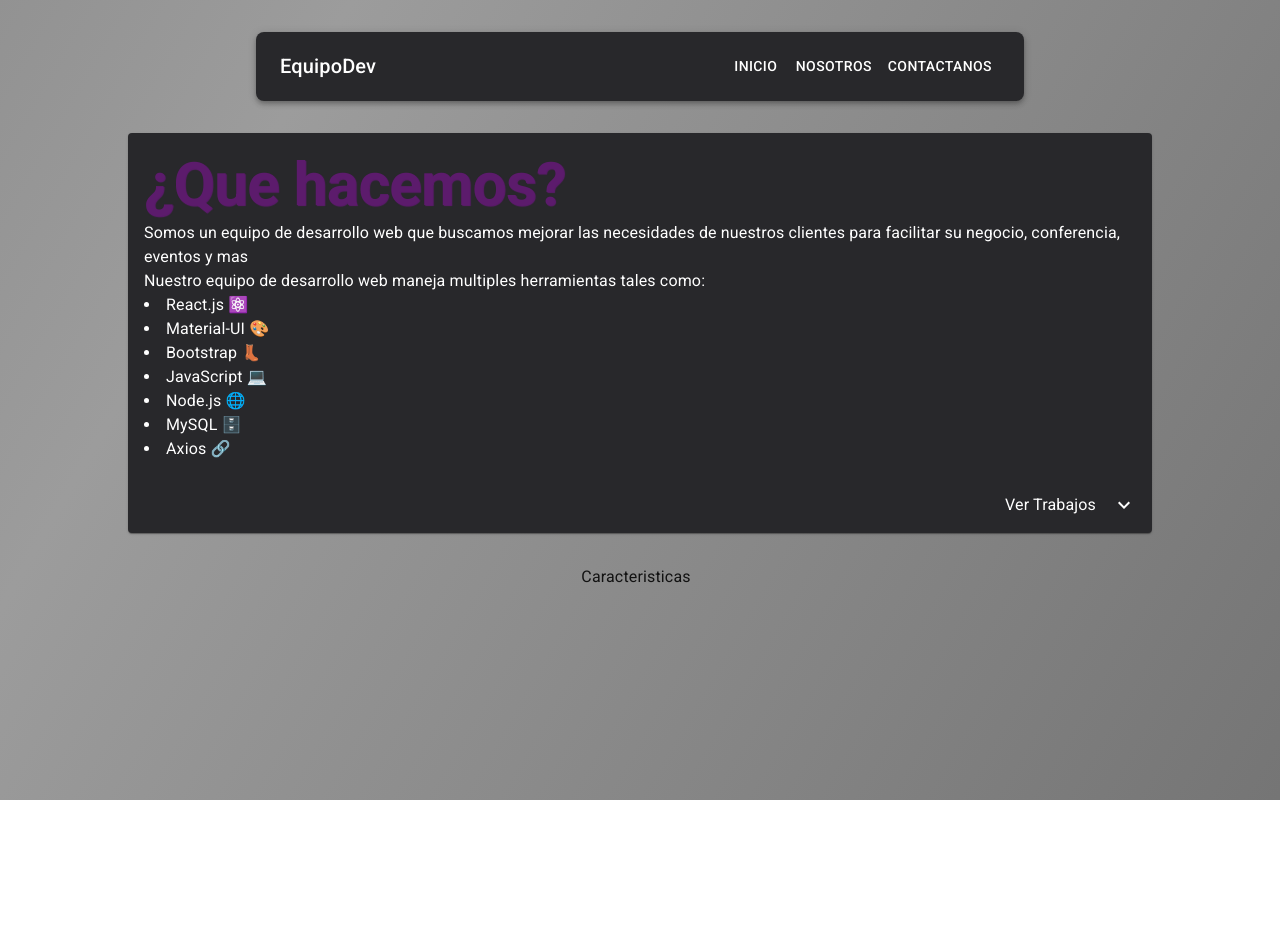
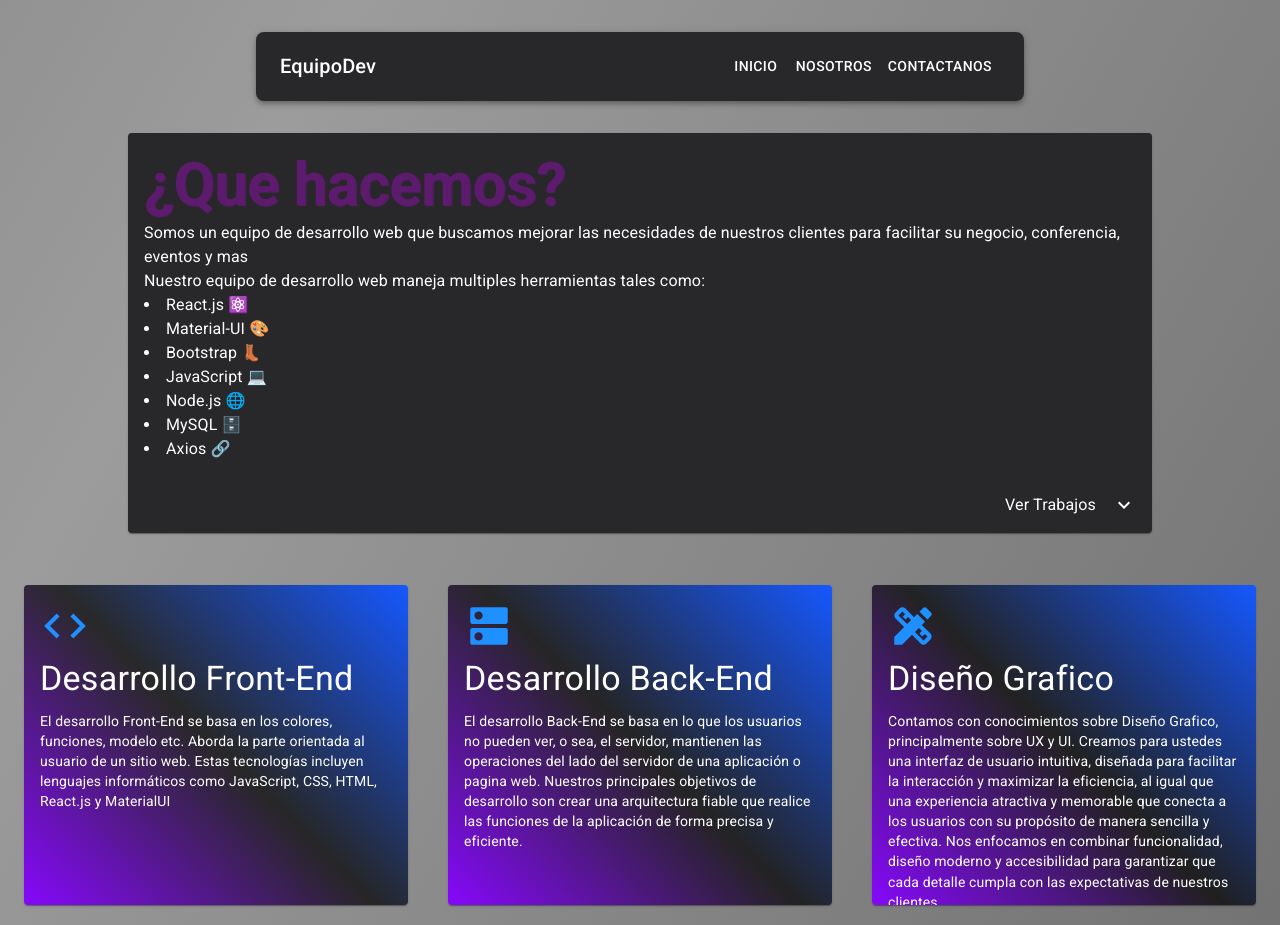
Before and after one commit to TeleraSetsi85/presentacion, a React (Vite) app: page / in a window 1280 px wide. Before the commit the page ends 800 px from the top, so only its background shows below. Built offline with nearby package versions, Linux system fonts and the light colour scheme; a web font is replaced by a local one.

Commit message:
Las cards fueron terminadas

```diff
--- a/src/components/Sections.jsx
+++ b/src/components/Sections.jsx
@@ -10,6 +10,10 @@ import Box from "@mui/material/Box";
 import ExpandMoreIcon from "@mui/icons-material/ExpandMore";
 import CardActionArea from "@mui/material/CardActionArea";
 import CardMedia from "@mui/material/CardMedia";
+import CodeIcon from '@mui/icons-material/Code';
+import DnsIcon from '@mui/icons-material/Dns';
+import DesignServicesIcon from '@mui/icons-material/DesignServices';
+
 
 const ExpandMore = styled((props) => {
   const { expand, ...other } = props;
@@ -189,13 +193,50 @@ export default function RecipeReviewCard() {
       </Collapse>
     </Card>
 
+    {/*La seccion de caracteristicas */}
     <Box sx={{
-      display: "flex", justifyContent: "end", alignItems: "center", gap: "0.5rem"}}>
-      <Typography>
-        Caracteristicas
-      </Typography>
-      <Card>
+      display: "flex", justifyContent: "center", alignItems: "center"}}>
+      <Card sx={{background: "linear-gradient(45deg,rgb(134, 8, 252), #000b,rgb(22, 88, 255))", width: '30%',height: '20rem',  margin: '20px'}}>
+        <CardContent>
+        <CodeIcon sx={{color: "#1E90FF", fontSize: '50px'}}></CodeIcon>
+          <Typography gutterBottom variant="h4" component="div" sx={{color: '#FFFFFF'}}>
+            Desarrollo Front-End
+          </Typography>
+          <Typography variant="body2" color="text.secondary" sx={{color: '#FFFFFF'}}>
+          El desarrollo Front-End se basa en los colores, funciones, modelo etc.
+            Aborda la parte orientada al usuario de un sitio web.
+            Estas tecnologías incluyen lenguajes informáticos como JavaScript, CSS, HTML, React.js y MaterialUI
+          </Typography>
+        </CardContent>
+      </Card>
 
+
+      <Card sx={{background: "linear-gradient(45deg,rgb(134, 8, 252), #000b,rgb(22, 88, 255))", width: '30%',height: '20rem',  margin: '20px'}}>
+      <CardContent>
+        <DnsIcon sx={{color: "#1E90FF", fontSize: '50px'}}></DnsIcon>
+          <Typography gutterBottom variant="h4" component="div" sx={{color: '#FFFFFF'}}>
+            Desarrollo Back-End
+          </Typography>
+          <Typography variant="body2" color="text.secondary" sx={{color: '#FFFFFF'}}>
+          El desarrollo Back-End se basa en lo que los usuarios no pueden ver, o sea, el servidor, mantienen las operaciones del lado del servidor de una aplicación o pagina web.
+          Nuestros principales objetivos de desarrollo son crear una arquitectura fiable que realice las funciones de la aplicación de forma precisa y eficiente.
+          </Typography>
+        </CardContent>
+      </Card>
+
+
+      <Card sx={{background: "linear-gradient(45deg,rgb(134, 8, 252), #000b,rgb(22, 88, 255))", width: '30%',height: '20rem', margin: '20px'}}>
+      <CardContent>
+        <DesignServicesIcon sx={{color: "#1E90FF", fontSize: '50px'}}></DesignServicesIcon>
+          <Typography gutterBottom variant="h4" component="div" sx={{color: '#FFFFFF'}}>
+            Diseño Grafico
+          </Typography>
+          <Typography variant="body2" color="text.secondary" sx={{color: '#FFFFFF'}}>
+          Contamos con conocimientos sobre Diseño Grafico, principalmente sobre UX y UI.
+          Creamos para ustedes una interfaz de usuario intuitiva, diseñada para facilitar la interacción y maximizar la eficiencia, al igual que una experiencia atractiva
+          y memorable que conecta a los usuarios con su propósito de manera sencilla y efectiva. Nos enfocamos en combinar funcionalidad, diseño moderno y accesibilidad para garantizar que cada detalle cumpla con las expectativas de nuestros clientes
+          </Typography>
+        </CardContent>
       </Card>
     </Box>
     </>
```
